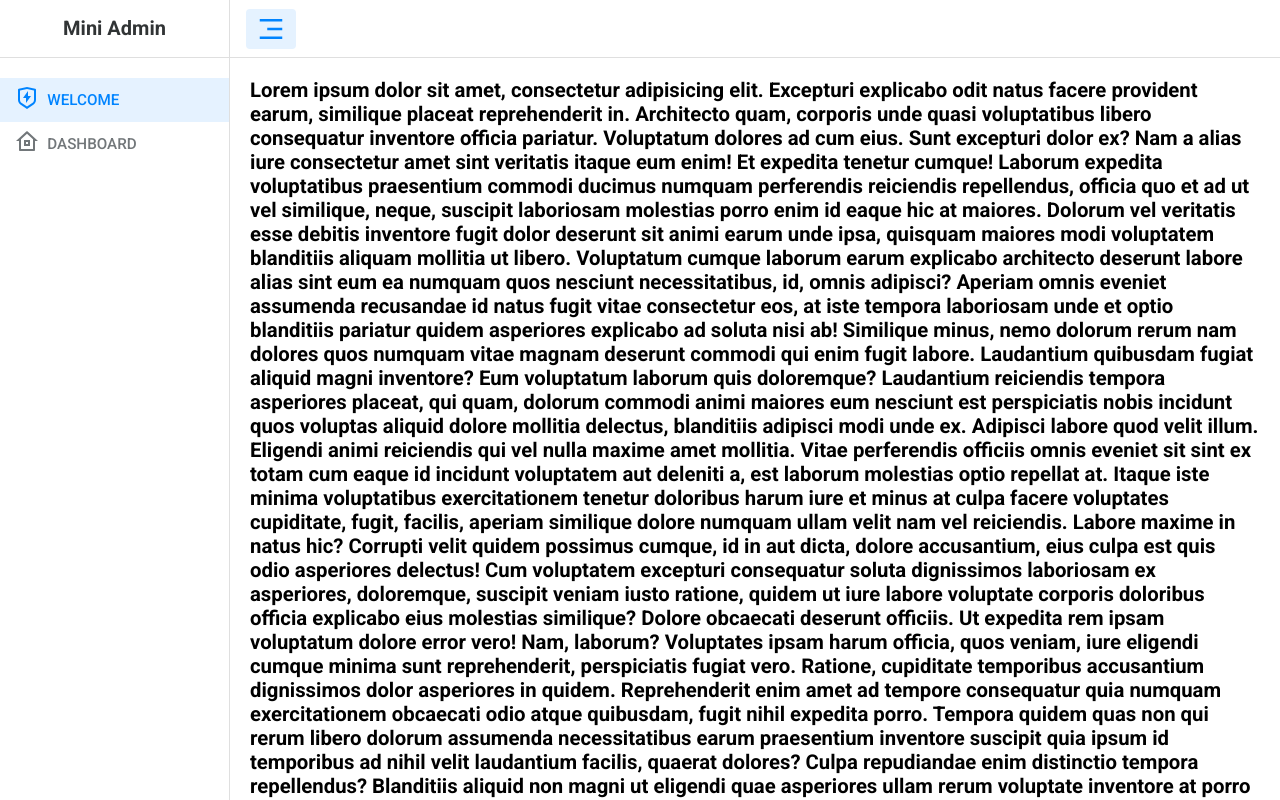
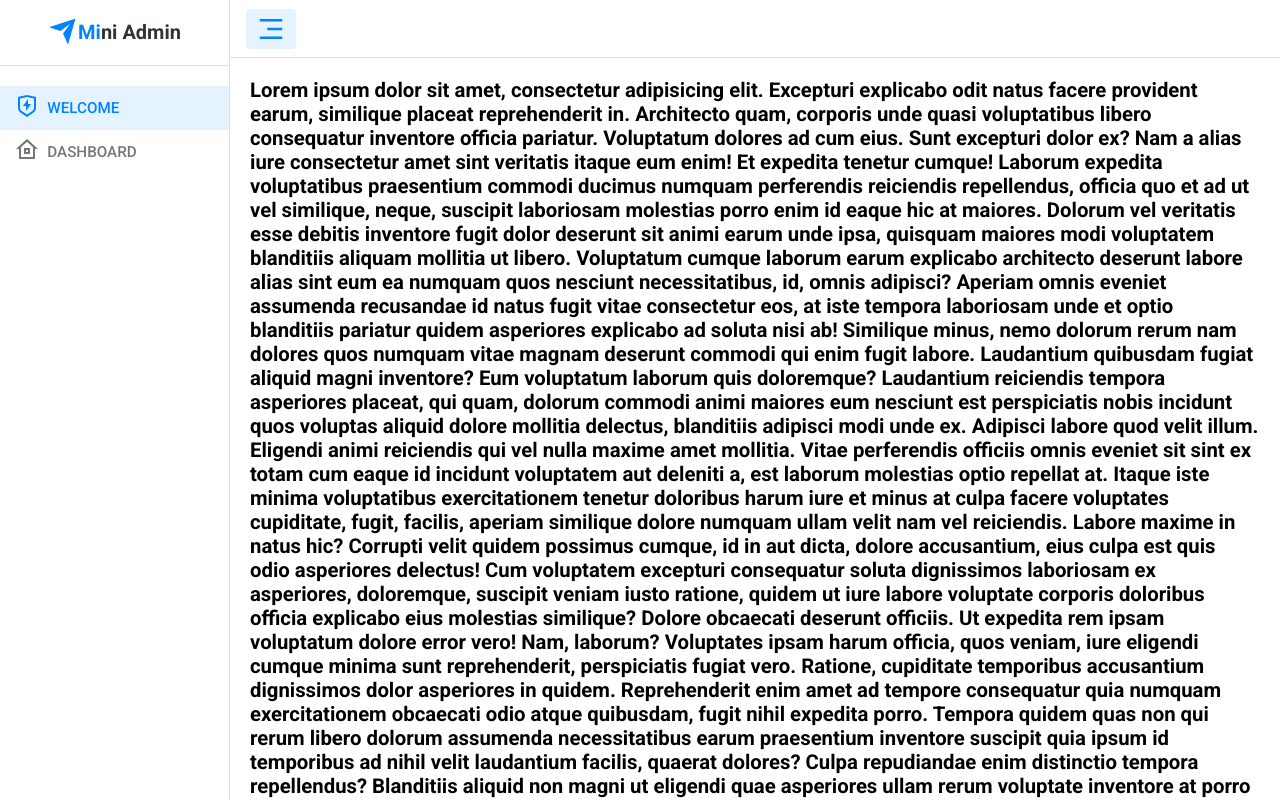
Before and after one commit to efthakhar/miniAdmin, a plain HTML site: page index.html in a window 1280 px wide. Drawn offline with nearby package versions, Linux system fonts and the light colour scheme; a web font is replaced by a local one.

Commit message:
Add icon to logo text

```diff
--- a/dashboard-core.css
+++ b/dashboard-core.css
@@ -83,6 +83,10 @@ a {
     z-index: 100;
 }
 
+.admin-sibar__logo_icon svg{
+    width: 30px;
+    height: 30px;
+}
 .admin-sibar__logo .logo-text {
     color: #313435;
     font-size: 20px;
--- a/index.html
+++ b/index.html
@@ -16,7 +16,12 @@
         <div class="admin-sidebar">
 
             <div class="admin-sibar__logo">
-                <h2 class="h--1 logo-text">Mini Admin</h2>
+                <span class="admin-sibar__logo_icon">
+                    <svg xmlns="http://www.w3.org/2000/svg" viewBox="0 0 24 24"><path d="M1.94631 9.31555C1.42377 9.14137 1.41965 8.86034 1.95706 8.6812L21.0433 2.31913C21.5717 2.14297 21.8748 2.43878 21.7268 2.95706L16.2736 22.0433C16.1226 22.5718 15.8179 22.5901 15.5946 22.0877L12.0002 14.0002L18.0002 6.00017L10.0002 12.0002L1.94631 9.31555Z" fill="rgba(0,132,255,1)"></path></svg>
+                </span>
+                <h2 class="h--1 logo-text">
+                 <span style="color:#0084ff">Mi</span>ni Admin
+                </h2>
                 <span class="hide-small-device-sidebar">
                     <svg xmlns="http://www.w3.org/2000/svg" viewBox="0 0 24 24">
                         <path
```
